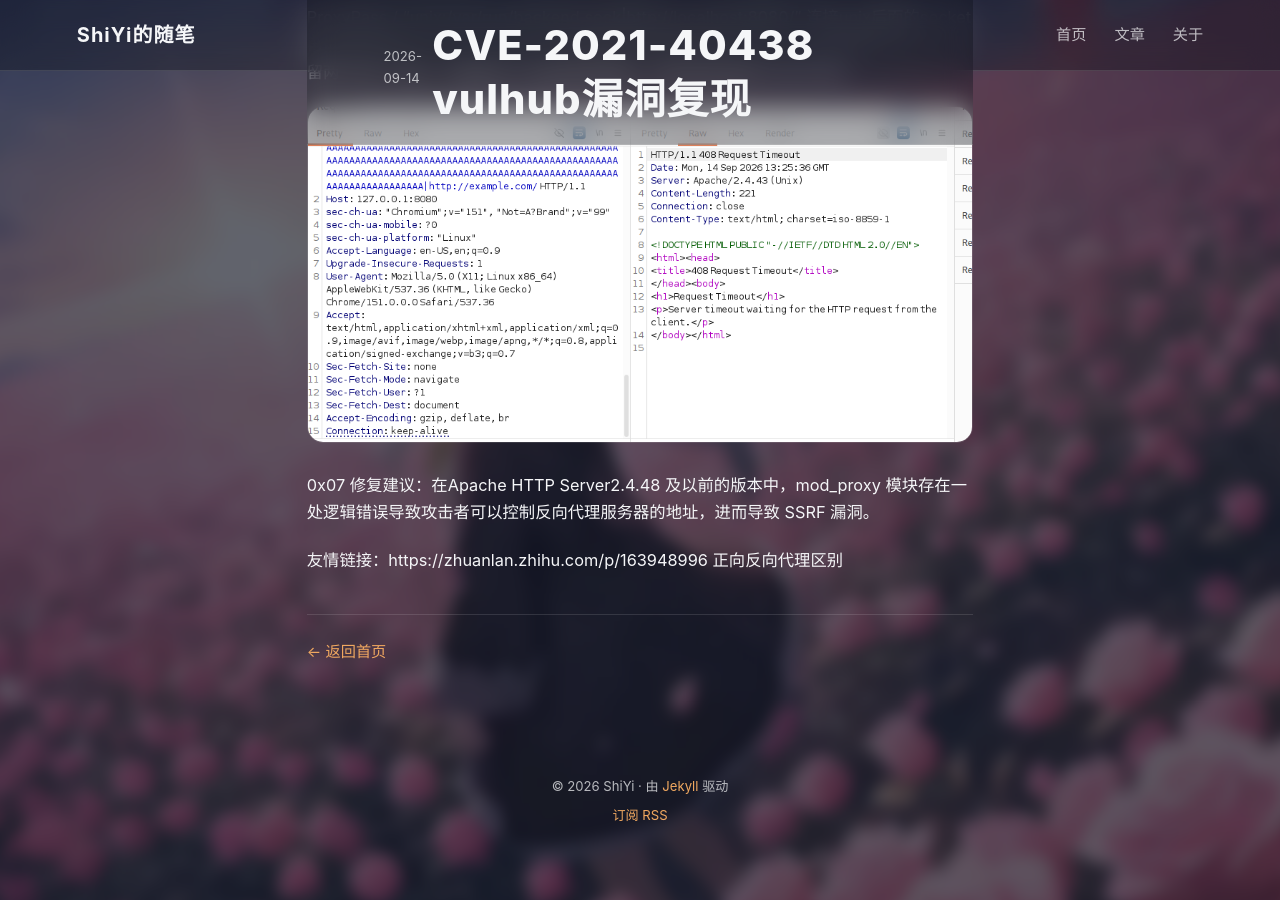
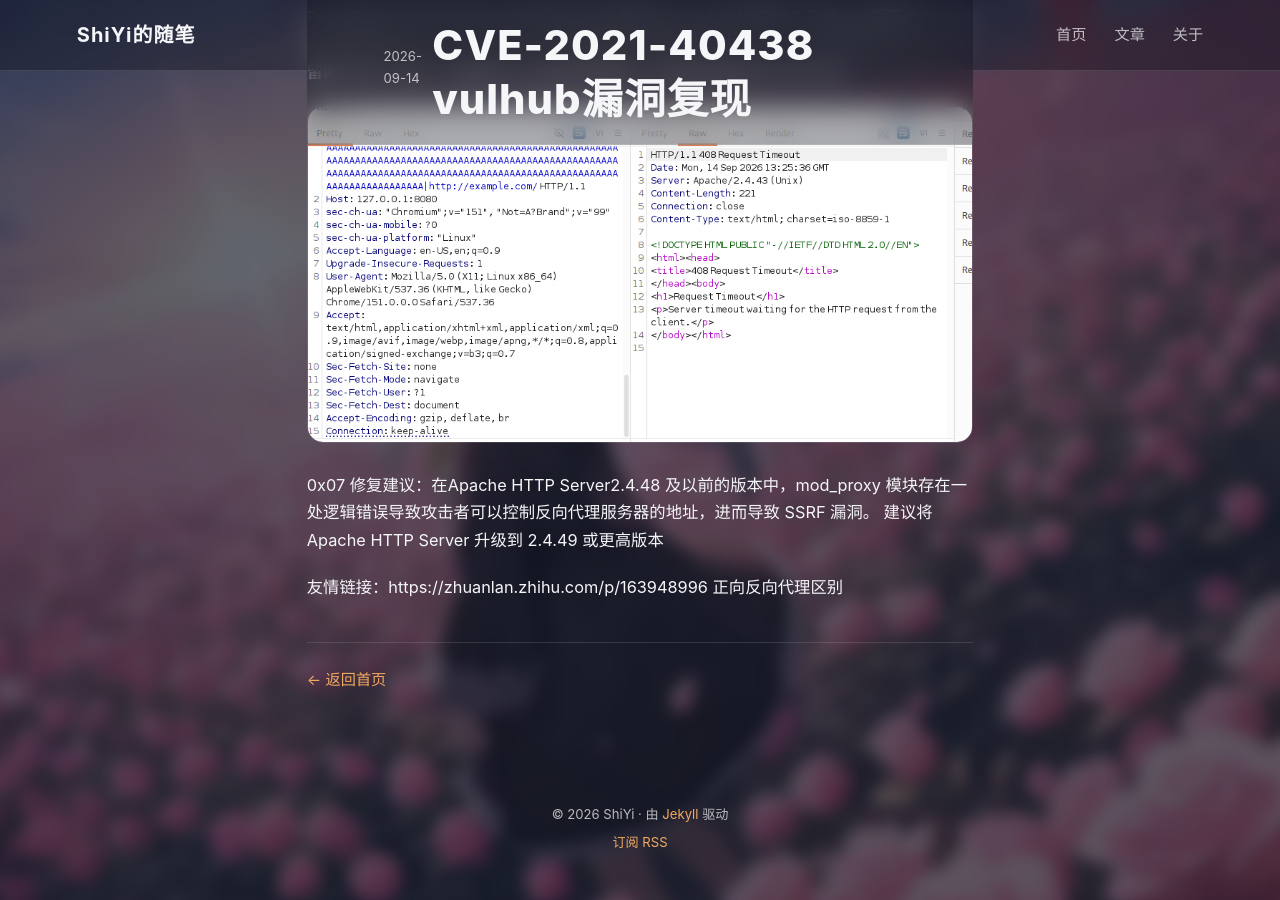
Before and after one commit to shiyi1799/shiyi1799.github.io, a Jekyll site: the page built from _posts/2026-9-14-CVE-2021-40438复现.md, in a window 1280 px wide and 900 px high, scrolled down 1390 px. Built offline with Jekyll 4.4.1, drawn with Linux system fonts in a browser that asks for light colours.

Commit message:
Update 2026-9-14-CVE-2021-40438复现.md

```diff
--- a/_posts/2026-9-14-CVE-2021-40438复现.md
+++ b/_posts/2026-9-14-CVE-2021-40438复现.md
@@ -42,5 +42,6 @@ ProxyPass / "unix:/var/run/backend.sock|http://localhost:8080/"
 不保留为什么返回请求超时，具体原因我看ai也没听明白
 ![burp发包请求超时](/images/CVE-2021-40438.png)
 0x07 修复建议：在Apache HTTP Server2.4.48 及以前的版本中，mod_proxy 模块存在一处逻辑错误导致攻击者可以控制反向代理服务器的地址，进而导致 SSRF 漏洞。
+               建议将Apache HTTP Server 升级到 2.4.49 或更高版本
 
 友情链接：https://zhuanlan.zhihu.com/p/163948996 正向反向代理区别
```
